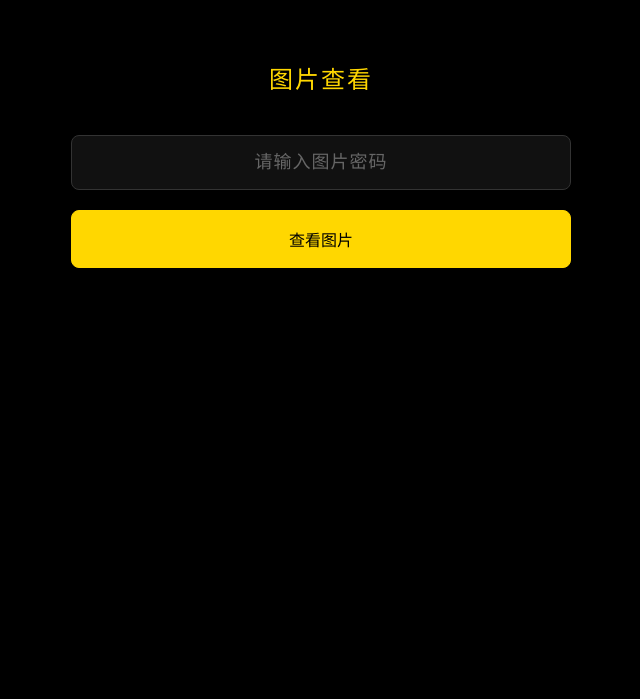
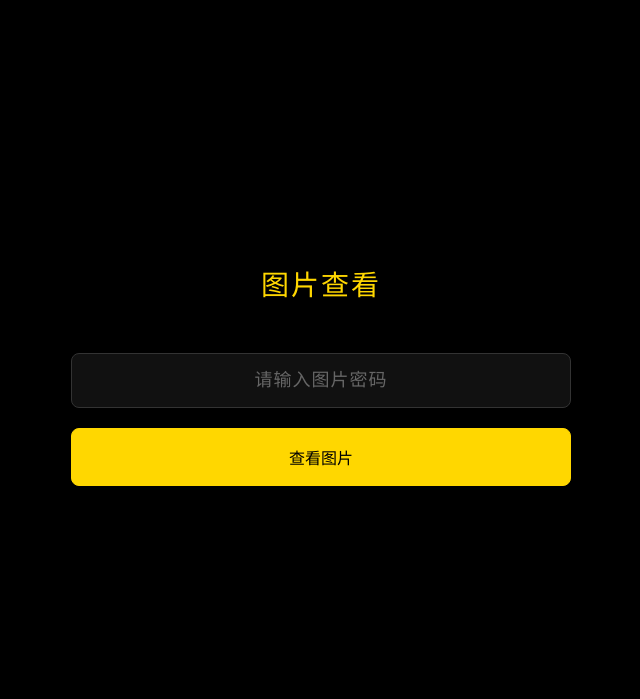
Before and after one commit to rikkac/pic_tools, a Flask app: page / in a window 1280 px wide. Shown: the top 699 px of the page, without its empty margins (319-959 px from the left). Run offline with Flask 2, Linux system fonts and the light colour scheme.

Commit message:
style: 优化页面布局和图片查看体验
- 页面内容垂直居中显示
- 查看图片全屏显示，移除关闭按钮
- 点击图片外部关闭

Co-Authored-By: Claude Opus 4.6 <noreply@anthropic.com>

```diff
--- a/templates/index.html
+++ b/templates/index.html
@@ -23,14 +23,18 @@
             max-width: 500px;
             margin: 0 auto;
             padding-top: 40px;
+            display: flex;
+            flex-direction: column;
+            justify-content: center;
+            min-height: calc(100vh - 120px);
         }
 
         h1 {
             text-align: center;
-            font-size: 24px;
+            font-size: 28px;
             font-weight: 300;
             letter-spacing: 2px;
-            margin-bottom: 40px;
+            margin-bottom: 50px;
             color: #FFD700;
         }
 
--- a/templates/upload.html
+++ b/templates/upload.html
@@ -23,6 +23,10 @@
             max-width: 500px;
             margin: 0 auto;
             padding-top: 40px;
+            display: flex;
+            flex-direction: column;
+            justify-content: center;
+            min-height: calc(100vh - 120px);
         }
 
         h1 {
```
Also changed, not shown: templates/admin.html (+5 -29 lines).
